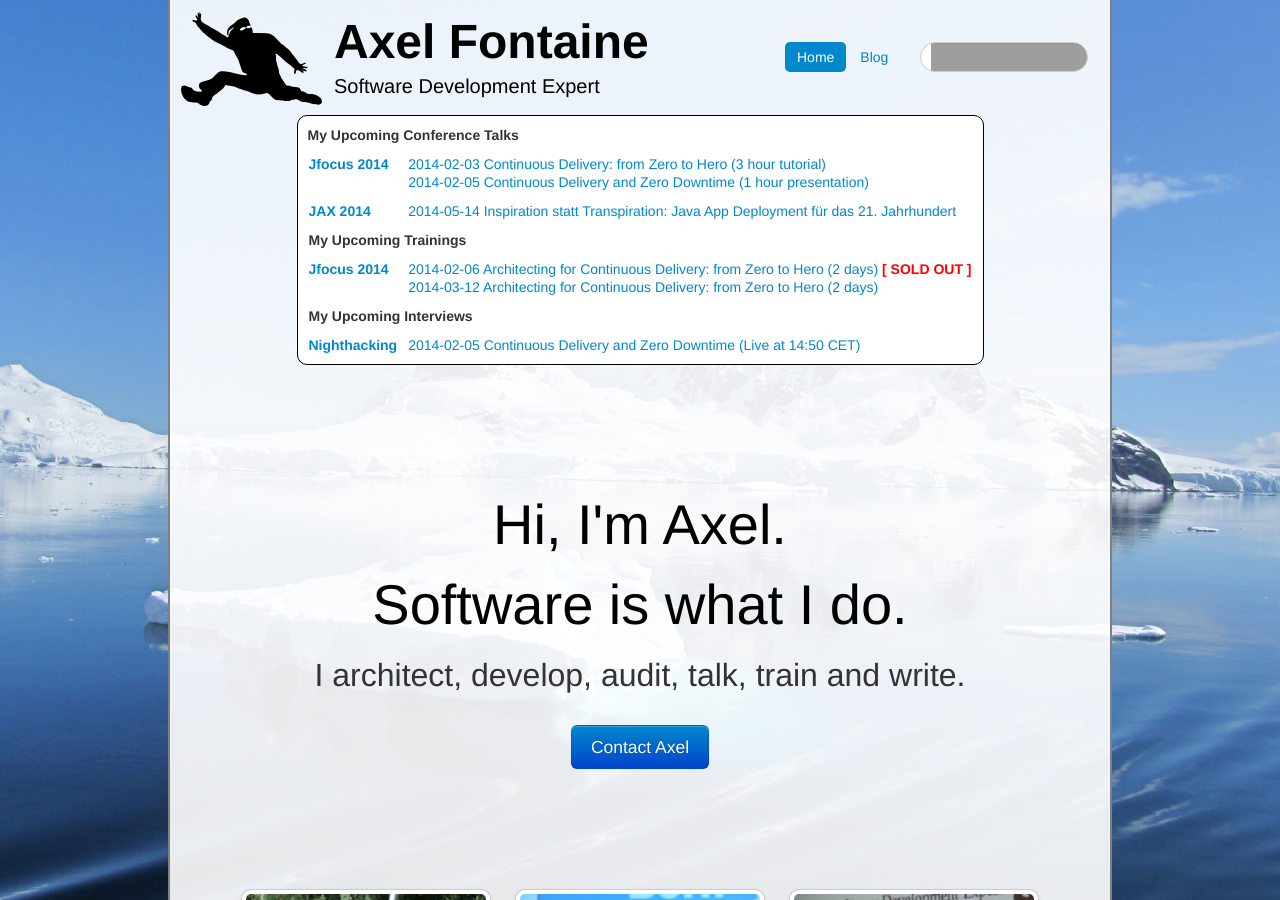
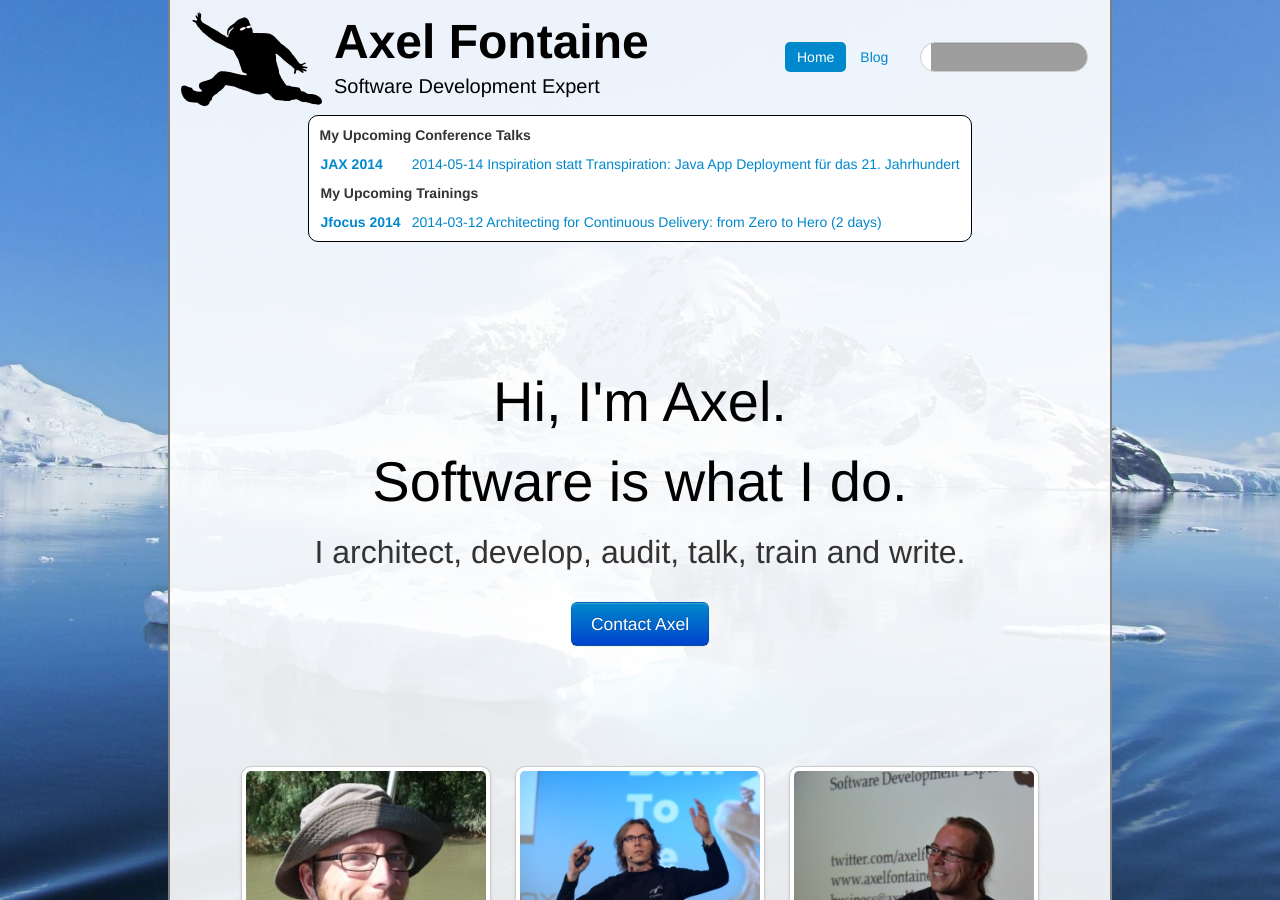
Before and after one commit to axelfontaine/axelfontaine.com, a Jekyll site: the page built from index.html, in a window 1280 px wide and 900 px high. Built offline with Jekyll 4.4.1, drawn with Linux system fonts in a browser that asks for light colours; comment, search, counter and statistics services are not loaded; some of the changed text lies outside the part shown; grey boxes are pictures that could not be loaded.

Commit message:
Updated testimonials

```diff
--- a/index.html
+++ b/index.html
@@ -8,13 +8,6 @@
     <p><strong>My Upcoming Conference Talks</strong></p>
 
     <table>
-        <tr>
-            <td><a href="http://www.jfokus.se/jfokus/talks.jsp">Jfocus 2014</a></td>
-            <td>
-                <a href="http://www.jfokus.se/jfokus/talks.jsp#ContinuousDelivery%3Af">2014-02-03 Continuous Delivery: from Zero to Hero (3 hour tutorial)</a><br/>
-                <a href="http://www.jfokus.se/jfokus/talks.jsp#ContinuousDeliveryan">2014-02-05 Continuous Delivery and Zero Downtime (1 hour presentation)</a><br/>
-            </td>
-        </tr>
         <tr>
             <td><a href="http://www.jax.de">JAX 2014</a></td>
             <td>
@@ -27,17 +20,7 @@
         <tr>
             <td><a href="http://www.jfokus.se/jfokus/training.jsp">Jfocus 2014</a></td>
             <td>
-                <a href="http://www.jfokus.se/jfokus/training.jsp">2014-02-06 Architecting for Continuous Delivery: from Zero to Hero (2 days)</a> <span class="soldout">[ SOLD OUT ]</span><br/>
                 <a href="http://www.jfokus.se/jfokus/training.jsp">2014-03-12 Architecting for Continuous Delivery: from Zero to Hero (2 days)</a><br/>
-            </td>
-        </tr>
-        <tr>
-            <td colspan="2"><strong>My Upcoming Interviews</strong></td>
-        </tr>
-        <tr>
-            <td><a href="http://nighthacking.com/events/continuous-delivery-and-zero-downtime/">Nighthacking</a></td>
-            <td>
-                <a href="http://nighthacking.com/events/continuous-delivery-and-zero-downtime/">2014-02-05 Continuous Delivery and Zero Downtime (Live at 14:50 CET)</a><br/>
             </td>
         </tr>
     </table>
@@ -247,6 +230,15 @@
         </div>
         <div class="span5">
             <div class="quote">
+                <div class="bubble">
+                    The course delivers everything it promises. Axel is a true software expert.
+                </div>
+                <div class="attribution">
+                    <strong>Daniel Marell</strong> -
+                    Software Architect/Developer, CAG Contactor AB, Stockholm, Sweden
+                </div>
+            </div>
+           <div class="quote">
                 <div class="bubble">
                     I enjoyed every minute of this intense training that was as thoroughly planned as it was carried
                     out. I am looking forward to the next session and to utilize Flyway in a production environment.
```
